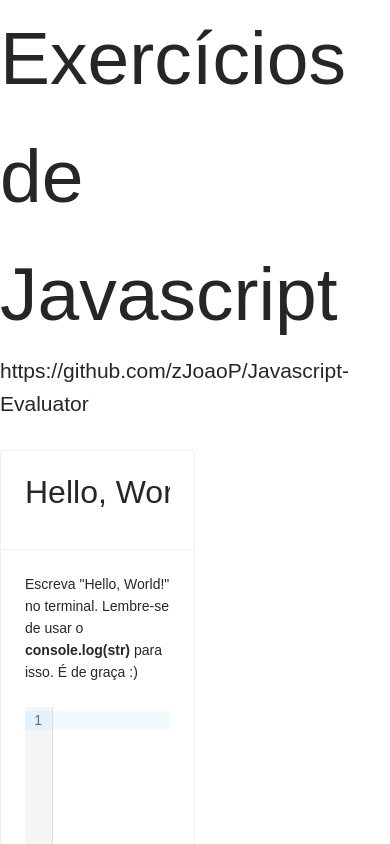
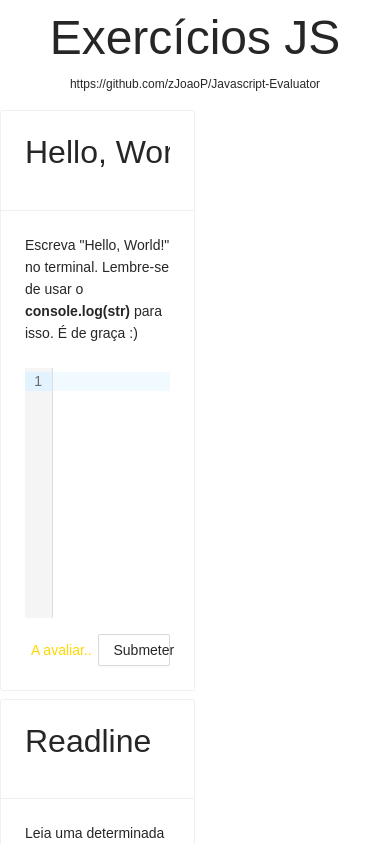
Before and after one commit to zJoaoP/Javascript-Evaluator, a React (Create React App) app: page / in a window 390 px wide. Shown: the top 844 px of the page. Built offline with nearby package versions, Linux system fonts and the light colour scheme.

Commit message:
Changing Header responsivity

```diff
--- a/src/GlobalStyle.js
+++ b/src/GlobalStyle.js
@@ -11,6 +11,10 @@ const GlobalStyle = createGlobalStyle`
     font-family: 'Abel', sans-serif;
   }
 
+  html{
+    font-size: 12px;
+  }
+
   body{
     margin: 0;
     padding: 0;
--- /dev/null
+++ b/src/components/Header/Header.jsx
@@ -0,0 +1,12 @@
+import React from 'react';
+
+import { Wrapper, Title, Description } from 'components/Header/style';
+
+export default function Header() {
+  return (
+    <Wrapper id="header-wrapper">
+      <Title>Exercícios JS</Title>
+      <Description>https://github.com/zJoaoP/Javascript-Evaluator</Description>
+    </Wrapper>
+  );
+}
--- /dev/null
+++ b/src/components/Header/style.js
@@ -0,0 +1,32 @@
+import styled from 'styled-components';
+
+export const Wrapper = styled.div``;
+
+export const Title = styled.h1`
+  white-space: nowrap;
+  text-align: center;
+  margin-bottom: 0;
+  font-size: 4rem;
+
+  @media screen and (min-width: 768px) {
+    font-size: 5.5em;
+  }
+`;
+
+export const Description = styled.h2`
+  white-space: nowrap;
+  text-align: center;
+
+  font-size: 1rem;
+  margin-bottom: 16px;
+
+  @media screen and (min-width: 768px) {
+    font-size: 2rem;
+  }
+`;
+
+export default {
+  Description,
+  Wrapper,
+  Title,
+};
--- a/src/views/Home.jsx
+++ b/src/views/Home.jsx
@@ -1,6 +1,7 @@
 import React from 'react';
 
 import ProblemCard from 'components/ProblemCard/ProblemCard';
+import Header from 'components/Header/Header';
 
 import api from 'service/problems';
 
@@ -18,13 +19,8 @@ export default function Home() {
   api.fetchProblems();
 
   return (
-    <div>
-      <h1 style={{ fontSize: '75px', marginBottom: '0px' }}>
-        Exercícios de Javascript
-      </h1>
-      <h2 style={{ marginBottom: '30px' }}>
-        https://github.com/zJoaoP/Javascript-Evaluator
-      </h2>
+    <div id="home">
+      <Header />
       {!loading &&
         problems.map((problem) => (
           <ProblemCard
```
